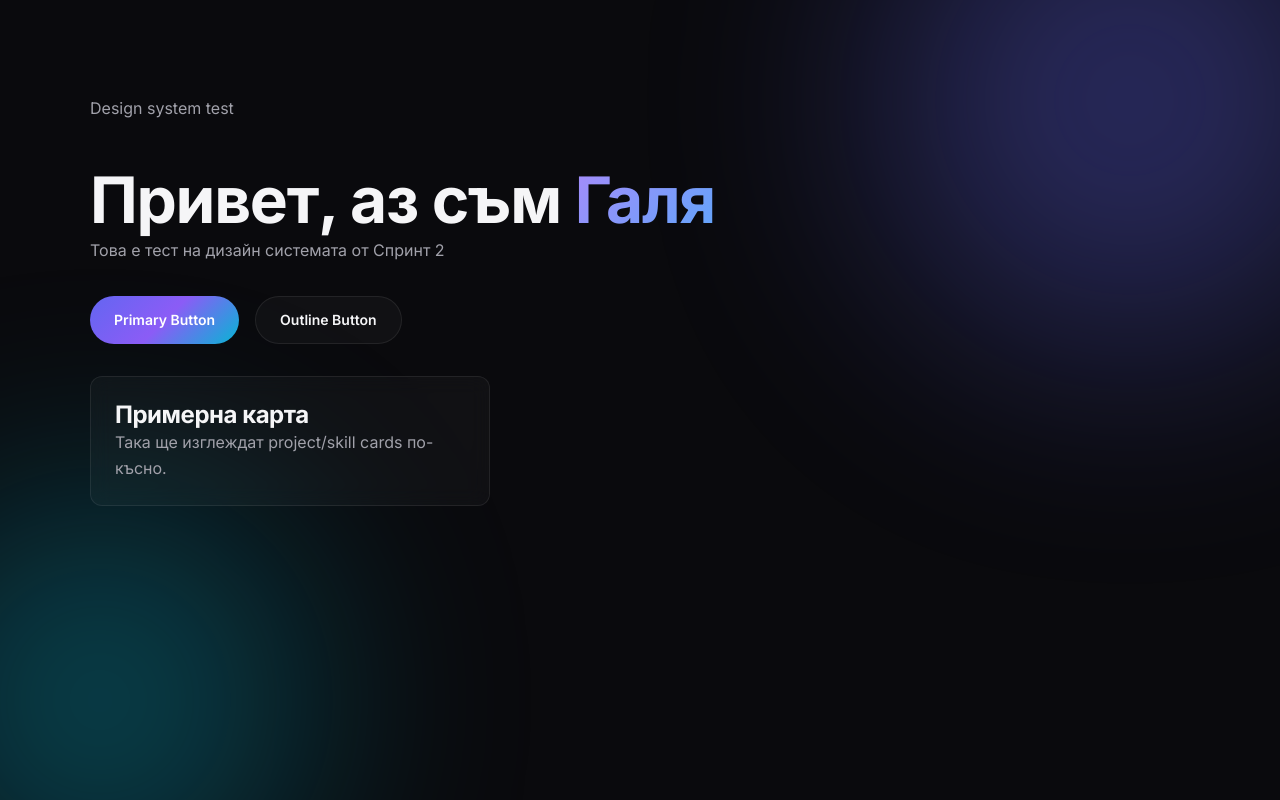
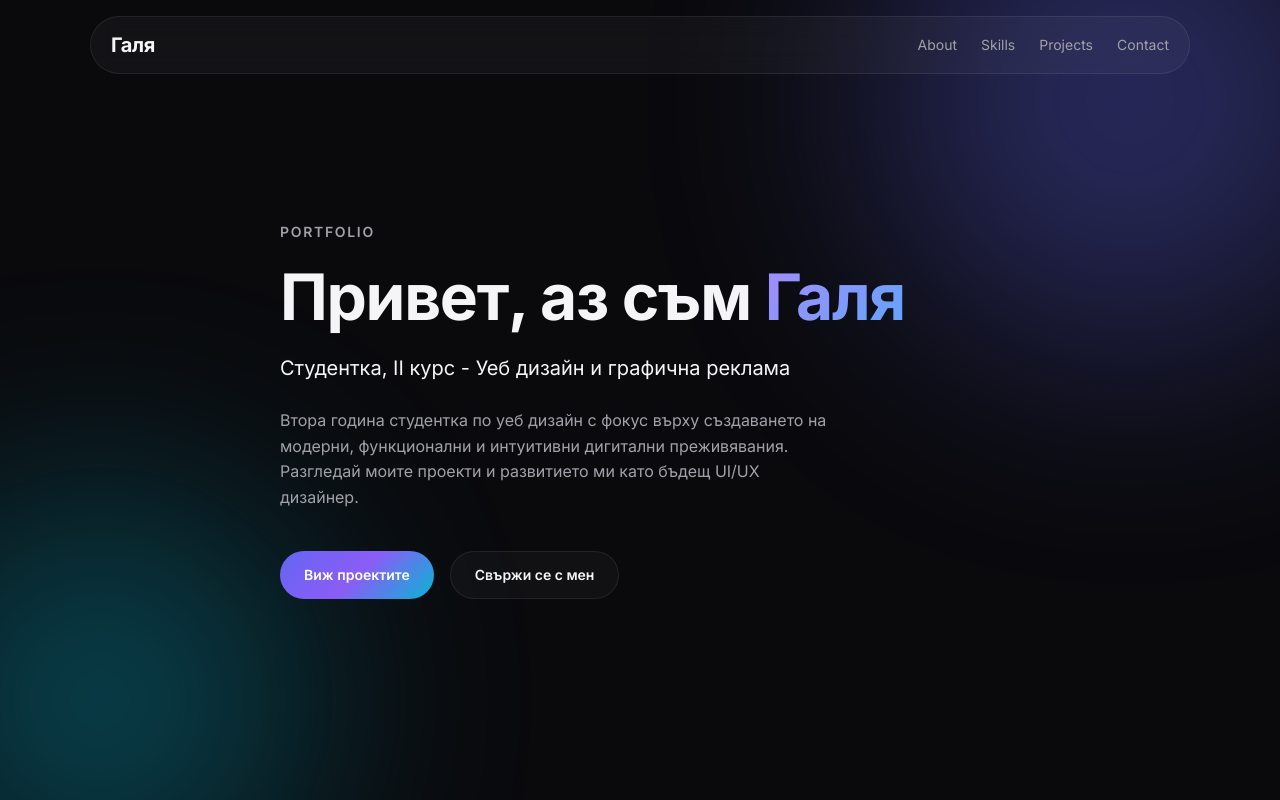
Before and after one commit to gstefanova42/gstefanova42.github.io, a plain HTML site: page index.html in a window 1280 px wide. Drawn offline with Linux system fonts and the light colour scheme.

Commit message:
Add navbar and hero section

```diff
--- a/css/style.css
+++ b/css/style.css
@@ -182,3 +182,85 @@ p {
     padding: var(--space-md);
     backdrop-filter: blur(10px);
 }
+
+.navbar {
+    position: sticky;
+    top: var(--space-sm);
+    z-index: 100;
+    padding-inline: var(--space-sm);
+}
+
+.navbar-inner {
+    display: flex;
+    align-items: center;
+    justify-content: space-between;
+    gap: var(--space-md);
+    padding: 0.75rem 1.25rem;
+    background: rgba(255, 255, 255, 0.04);
+    border: 1px solid var(--border);
+    border-radius: var(--radius-lg);
+    backdrop-filter: blur(12px);
+}
+
+.navbar-logo {
+    font-weight: 700;
+    font-size: var(--text-lg);
+    letter-spacing: -0.02em;
+}
+
+.navbar-links {
+    display: flex;
+    align-items: center;
+    gap: var(--space-md);
+}
+
+.navbar-links a {
+    font-size: var(--text-sm);
+    color: var(--text-muted);
+    transition: color 0.2s ease;
+}
+
+.navbar-links a:hover {
+    color: var(--text);
+}
+
+.hero {
+    min-height: calc(100vh - 6rem);
+    display: flex;
+    align-items: center;
+}
+
+.hero-content {
+    max-width: 720px;
+}
+
+.hero-eyebrow {
+    font-size: var(--text-sm);
+    font-weight: 600;
+    color: var(--text-muted);
+    text-transform: uppercase;
+    letter-spacing: 0.12em;
+    margin-bottom: var(--space-sm);
+}
+
+.hero-tagline {
+    font-size: var(--text-lg);
+    color: var(--text);
+    margin-top: var(--space-sm);
+    margin-bottom: var(--space-md);
+}
+
+.hero-description {
+    max-width: 560px;
+    margin-bottom: var(--space-lg);
+}
+
+.hero-actions {
+    display: flex;
+    flex-wrap: wrap;
+    gap: var(--space-sm);
+}
+
+.navbar-logo:hover {
+    opacity: 0.85;
+}
--- a/index.html
+++ b/index.html
@@ -1,34 +1,47 @@
 <!DOCTYPE html>
 <html lang="en">
+
 <head>
   <meta charset="UTF-8">
   <meta name="viewport" content="width=device-width, initial-scale=1.0">
-  <title>Galq | Portfolio</title>
+  <title>Galya | Portfolio</title>
   <link rel="preconnect" href="https://fonts.googleapis.com">
   <link rel="preconnect" href="https://fonts.gstatic.com" crossorigin>
   <link href="https://fonts.googleapis.com/css2?family=Inter:wght@400;500;600;700&display=swap" rel="stylesheet">
   <link rel="stylesheet" href="css/style.css">
 </head>
+
 <body>
+  <header class="navbar">
+    <div class="container navbar-inner">
+      <a href="#" class="navbar-logo">Галя</a>
 
-  <main class="section">
-    <div class="container">
-      <p class="section-subtitle">Design system test</p>
+      <nav aria-label="Main navigation">
+        <ul class="navbar-links">
+          <li><a href="#about">About</a></li>
+          <li><a href="#skills">Skills</a></li>
+          <li><a href="projects.html">Projects</a></li>
+          <li><a href="#contact">Contact</a></li>
+        </ul>
+      </nav>
+      </div>
+      </header>
+      <section id="hero" class="hero section">
+        <div class="container hero-content">
+          <p class="hero-eyebrow">Portfolio</p>
       <h1>Привет, аз съм <span class="text-gradient">Галя</span></h1>
-      <p> Това е тест на дизайн системата от Спринт 2</p>
-
-      <div style="margin-top: 2rem; display: flex; gap: 1rem; flex-wrap: wrap;">
-        <a class="btn btn-primary" href="#">Primary Button</a>
-        <a class="btn btn-outline" href="#">Outline Button</a>
-      </div>
-
-      <div class="card" style="margin-top: 2rem; max-width: 400px;">
-        <h3> Примерна карта</h3>
-        <p>Така ще изглеждат project/skill cards по-късно.</p>
+      <p class="hero-tagline">Студентка, II курс - Уеб дизайн и графична реклама</p>
+      <p class="hero-description">Втора година студентка по уеб дизайн с фокус върху създаването на модерни,
+        функционални и
+        интуитивни дигитални преживявания. Разгледай моите проекти и развитието ми като бъдещ UI/UX дизайнер.
+      </p>
+      <div class="hero-actions">
+        <a class="btn btn-primary" href="projects.html">Виж проектите</a>
+        <a class="btn btn-outline" href="#contact">Свържи се с мен</a>
       </div>
     </div>
-  </main>
-
+  </section>
   <script src="js/main.js"></script>
 </body>
+
 </html>
```
